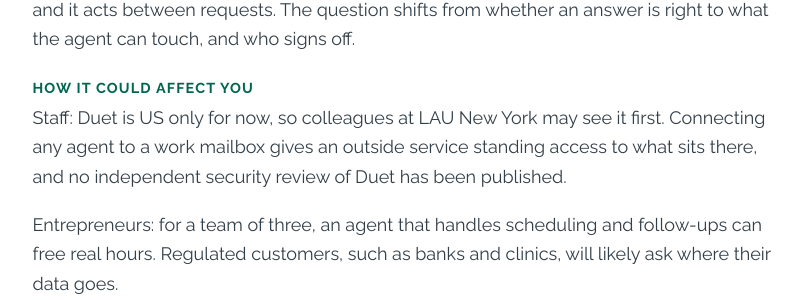
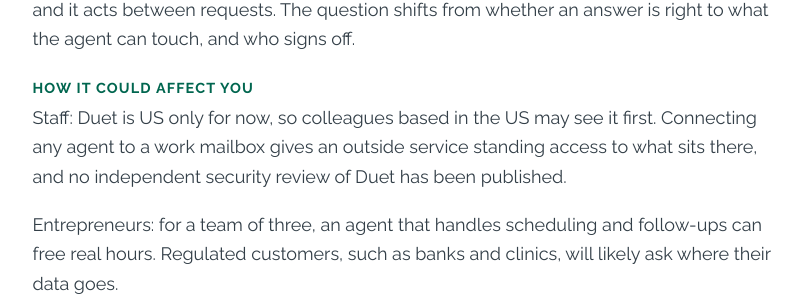
Before and after one commit to ibrahimhaddad/ai-brief-beirut, a Jekyll site: the page built from _issues/2026-10-29-issue-00.md, in a window 1280 px wide and 900 px high, scrolled down 6026 px. Shown: the part 153-453 px from the top of the window, without its empty margins (234-1045 px from the left). Built offline with Jekyll 4.4.1, drawn with Linux system fonts in a browser that asks for light colours; some of the changed text lies outside the part shown.

Commit message:
Update author bio, add ORCID, remove university-specific references
Bio now states the current role at Volvo Cars. Author page links to
ORCID alongside the personal site and LinkedIn. Removed the named
university and its campuses from issue 00 and the data file, and the
"not university policy" sentence from the About page.

Co-Authored-By: Claude Opus 5.5 <noreply@anthropic.com>
Claude-Session: https://claude.ai/code/session_014R25pjJW1b3ounDrYU1xMu

```diff
--- a/_issues/2026-10-29-issue-00.md
+++ b/_issues/2026-10-29-issue-00.md
@@ -6,7 +6,7 @@ title: "AI finds the bugs, and agents start the work"
 week: "19 to 25 October 2026"
 date: 2026-10-29
 permalink: /issues/issue-00/
-description: "AI-found PHP flaws, agents that act on their own, and employer views on degrees: what this week's AI news means for LAU staff, faculty, students and founders."
+description: "AI-found PHP flaws, agents that act on their own, and employer views on degrees: what this week's AI news means for university staff, faculty, students and founders."
 image: /assets/figures/2026-10-29-fig-1-php-timeline.png
 reading_time: 12
 audience_minutes: 2
@@ -86,7 +86,7 @@ Students: a finished file says less about you when AI can produce one. Evidence
 
 Faculty: assessments that grade only the final output lose some of their signal.
 
-Career services and advising staff: the figure answers a question parents ask, but quoting it in Beirut or Byblos without its US scope would overstate it. At LAU New York it applies more directly.
+Career services and advising staff: the figure answers a question parents ask, but quoting it in Lebanon without its US scope would overstate it. For readers at US institutions it applies more directly.
 
 #### What you could do
 
@@ -138,7 +138,7 @@ A chatbot waits for your question. An agent stays connected to email, calendars
 
 #### How it could affect you
 
-Staff: Duet is US only for now, so colleagues at LAU New York may see it first. Connecting any agent to a work mailbox gives an outside service standing access to what sits there, and no independent security review of Duet has been published.
+Staff: Duet is US only for now, so colleagues based in the US may see it first. Connecting any agent to a work mailbox gives an outside service standing access to what sits there, and no independent security review of Duet has been published.
 
 Entrepreneurs: for a team of three, an agent that handles scheduling and follow-ups can free real hours. Regulated customers, such as banks and clinics, will likely ask where their data goes.
 
```
Also changed, not shown: _data/author.yml (+5 -3 lines), _issues/2026-10-29-issue-00-staff.md (+1 -1 lines), about.md (+1 -1 lines).
